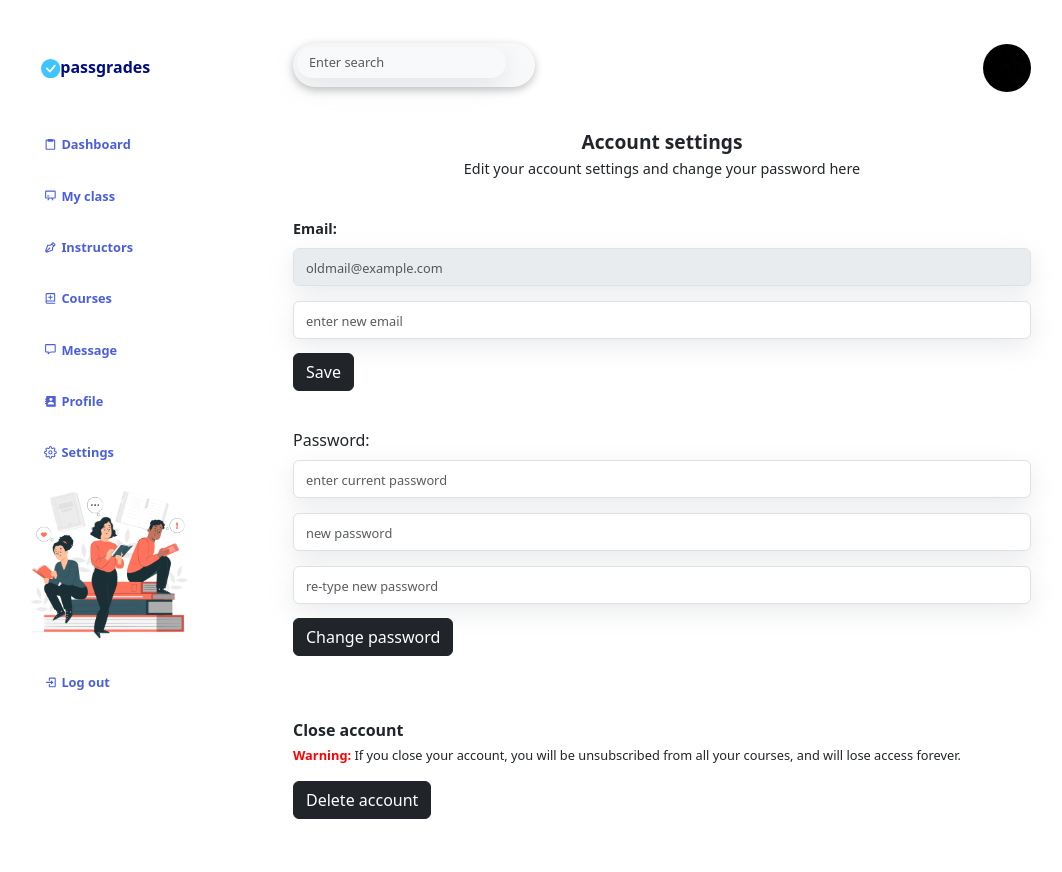
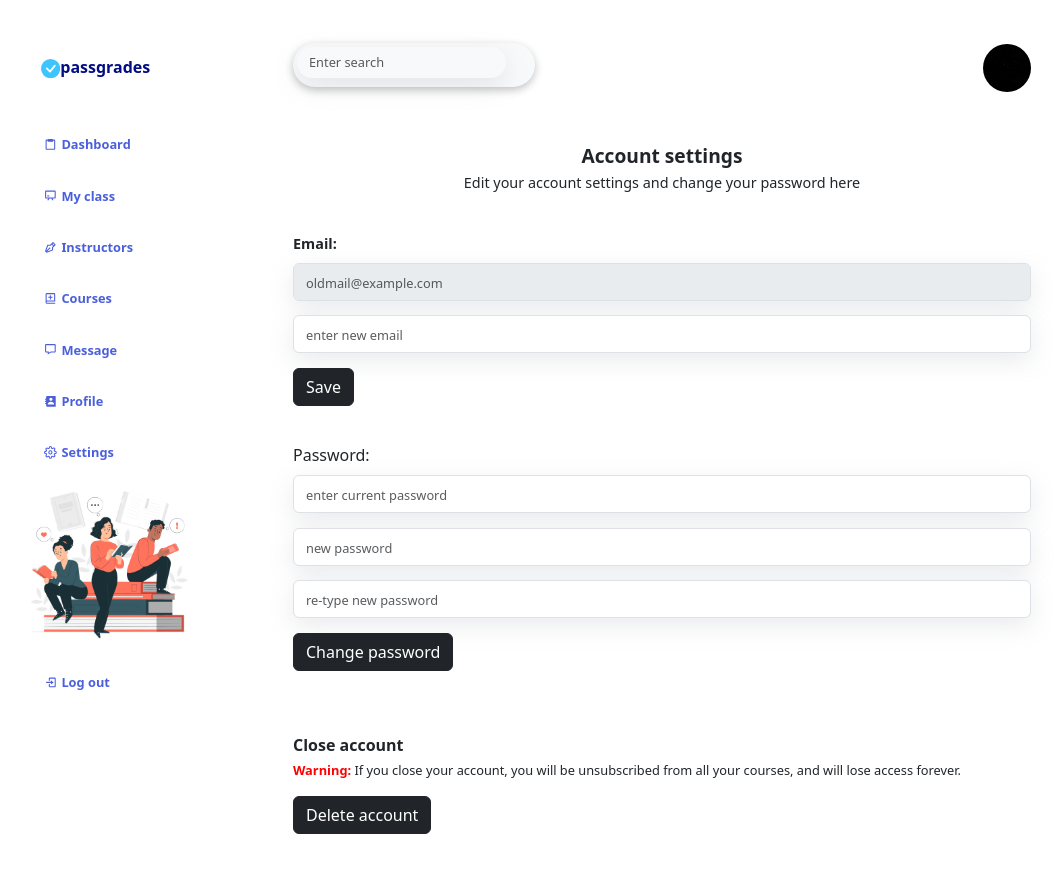
Before and after one commit to Fareed0001/passgrades-student, a Next.js app: page /Dashboard/Settings in a window 1280 px wide. Shown: the top 872 px of the page, without its empty margins (109-1171 px from the left). Before the commit the page ends 832 px from the top, so only its background shows below. Built offline with nearby package versions, Linux system fonts and the light colour scheme.

Commit message:
dashboard settings fixed

```diff
--- a/src/styles/globals.css
+++ b/src/styles/globals.css
@@ -3651,6 +3651,10 @@ input[type="checkbox"] {
 /* DASHBOARD-PROFILE.HTML END  */
 
 /* DASHBOARD-SETTINGS.HTML START  */
+.settings-div {
+  margin: 2% auto 6%;
+}
+
 .settings-nav-item {
   background-color: var(--primary-color);
   color: white;
```
